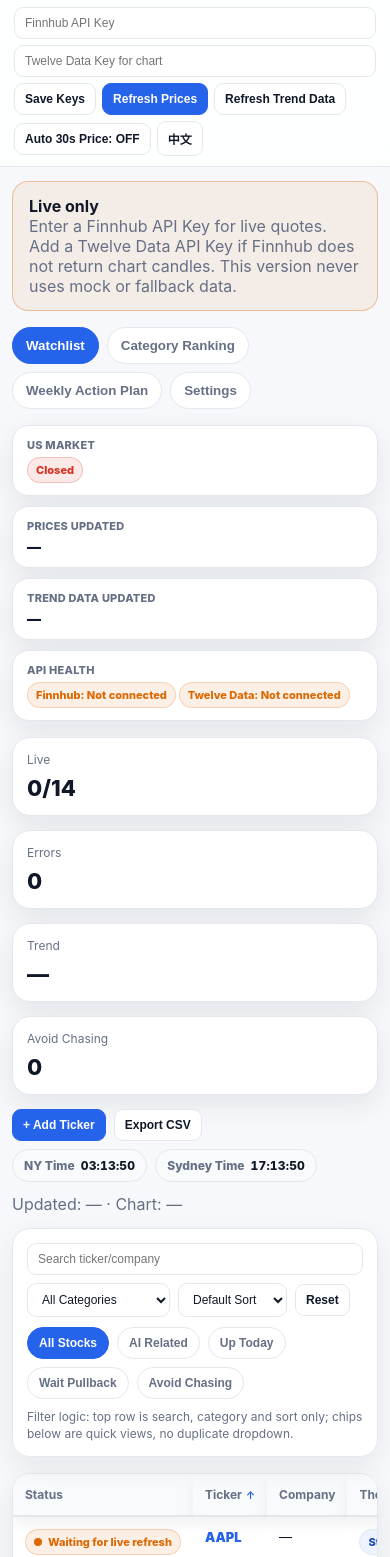
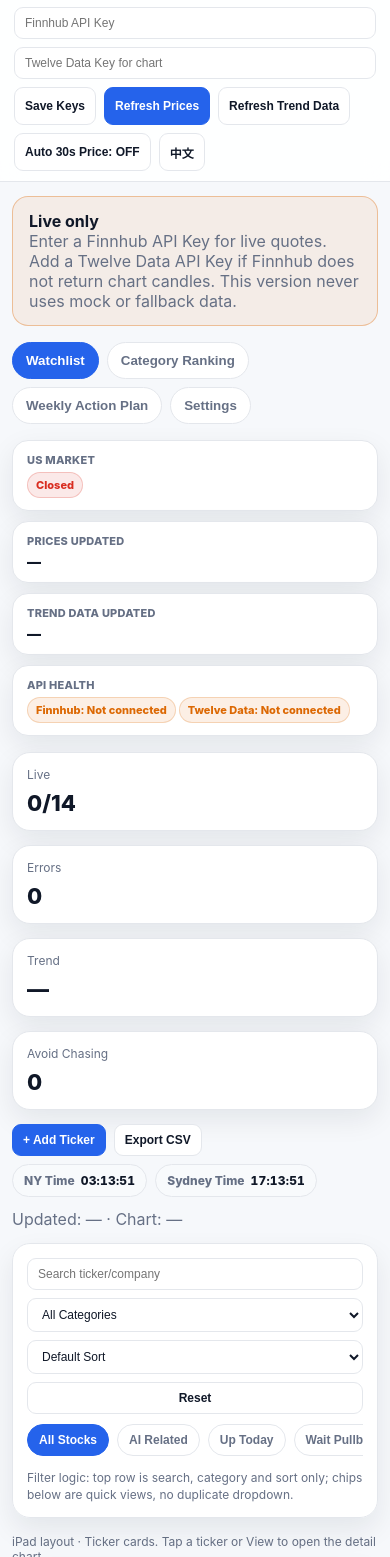
Before and after one commit to nicaisrd-lgtm/stock-dashboard, a plain HTML site: page index.html in a window 390 px wide. Shown: the part 43-1600 px from the top of the page. Drawn offline with Linux system fonts and the light colour scheme.

Commit message:
Add files via upload

```diff
--- a/index.html
+++ b/index.html
@@ -240,122 +240,290 @@
     }
 
 
-    /* Stock table area: scrolls inside its own panel so the column header stays directly under the sticky filters. */
-    :root{--stock-table-max-height:520px;}
+
+    /* CLEAN STICKY REBUILD
+       Do not use fixed positioning. This prevents rows from sliding underneath.
+       The three sections stay in normal document flow and become sticky only when reached. */
+    :root{
+      --nd-topbar-h:64px;
+      --nd-filter-h:150px;
+      --nd-table-head-top:214px;
+    }
+    .topbar{
+      position:sticky !important;
+      top:0 !important;
+      z-index:1000 !important;
+    }
+    .filter-panel{
+      position:sticky !important;
+      top:var(--nd-topbar-h) !important;
+      z-index:900 !important;
+      margin:14px 0 16px !important;
+      background:rgba(255,255,255,.98) !important;
+      backdrop-filter:blur(14px) !important;
+      -webkit-backdrop-filter:blur(14px) !important;
+      box-shadow:0 12px 28px rgba(16,24,40,.08) !important;
+    }
+    [data-theme="dark"] .filter-panel{
+      background:rgba(17,24,39,.98) !important;
+      box-shadow:0 12px 28px rgba(2,6,23,.40) !important;
+    }
     .desktop-table-wrap{
-      max-width:100%;
-      max-height:var(--stock-table-max-height);
-      overflow:auto;
-      position:relative;
+      overflow:visible !important;
+      max-height:none !important;
+      position:relative !important;
+      border-radius:18px !important;
+    }
+    .desktop-table-wrap table{
+      min-width:1500px !important;
+      border-collapse:separate !important;
+      border-spacing:0 !important;
     }
     .desktop-table-wrap thead th{
-      position:sticky;
-      top:0;
-      z-index:3;
-      background:var(--panel2);
-      box-shadow:0 1px 0 var(--line), 0 8px 18px rgba(16,24,40,.06);
+      position:sticky !important;
+      top:var(--nd-table-head-top) !important;
+      z-index:800 !important;
+      background:var(--panel2) !important;
+      box-shadow:0 1px 0 var(--line), 0 8px 16px rgba(16,24,40,.08) !important;
     }
     [data-theme="dark"] .desktop-table-wrap thead th{
-      background:#182235;
-      box-shadow:0 1px 0 rgba(148,163,184,.18), 0 8px 18px rgba(2,6,23,.35);
+      background:#182235 !important;
     }
-    @media (max-width:1180px){
-      .desktop-table-wrap{max-height:none;overflow:auto;}
-      .desktop-table-wrap thead th{top:0;}
+    .desktop-table-wrap td:nth-child(14),
+    .desktop-table-wrap td:nth-child(15){
+      white-space:normal !important;
+      max-width:190px !important;
+      overflow:hidden !important;
+      text-overflow:ellipsis !important;
     }
-
-
-    /* Table overflow fix: stop long risk/source text from spilling outside the viewport */
-    .desktop-table-wrap table{min-width:1500px;}
-    .desktop-table-wrap td{vertical-align:top;}
-    .desktop-table-wrap td:nth-child(14),
-    .desktop-table-wrap td:nth-child(15){white-space:normal;}
-    .table-warning{
-      display:block;
-      margin-top:6px;
-      max-width:120px;
-      overflow:hidden;
-      text-overflow:ellipsis;
-      white-space:nowrap;
-      color:var(--amber);
-      font-size:12px;
-      line-height:1.25;
-      font-weight:700;
+    @media(max-width:1180px){
+      .desktop-table-wrap{
+        overflow-x:auto !important;
+        overflow-y:visible !important;
+      }
+      .desktop-table-wrap thead th{
+        top:var(--nd-table-head-top) !important;
+      }
     }
 
 
 
-    /* FINAL FIX: keep the table column header pinned directly under the sticky filter panel while the page scrolls. */
-    .desktop-table-wrap{
-      max-height:none !important;
-      overflow-x:auto !important;
-      overflow-y:visible !important;
-      position:relative !important;
+    /* RESPONSIVE FIX
+       On iPad / small desktop widths, stop forcing the wide table.
+       Use the card layout instead, and keep the filter block compact.
+       This avoids horizontal overflow and header/filter overlap. */
+    @media (max-width:1180px){
+      .top-inner{
+        flex-direction:column !important;
+        align-items:flex-start !important;
+        gap:10px !important;
+      }
+      .brand{
+        min-width:0 !important;
+      }
+      .brand-copy,
+      .title-row,
+      .subtitle{
+        min-width:0 !important;
+      }
+      .controls{
+        width:100% !important;
+        display:flex !important;
+        flex-wrap:wrap !important;
+        justify-content:flex-start !important;
+        gap:8px !important;
+        overflow:visible !important;
+      }
+      .api-key{
+        width:calc(50% - 6px) !important;
+        min-width:220px !important;
+        max-width:none !important;
+      }
+      .controls .btn{
+        width:auto !important;
+        min-height:38px !important;
+        white-space:nowrap !important;
+      }
+      .wrap{
+        padding-left:12px !important;
+        padding-right:12px !important;
+      }
+      .filter-panel{
+        top:var(--nd-topbar-h) !important;
+        width:100% !important;
+        max-width:100% !important;
+        border-radius:18px !important;
+        padding:14px !important;
+      }
+      .filterbar{
+        display:grid !important;
+        grid-template-columns:1fr 1fr !important;
+        gap:8px !important;
+      }
+      .filterbar .input,
+      .filterbar .select,
+      .filterbar .btn{
+        width:100% !important;
+        min-width:0 !important;
+      }
+      .chips{
+        display:flex !important;
+        flex-wrap:nowrap !important;
+        overflow-x:auto !important;
+        padding-bottom:4px !important;
+        -webkit-overflow-scrolling:touch !important;
+      }
+      .chip{
+        flex:0 0 auto !important;
+      }
+      .desktop-table-wrap{
+        display:none !important;
+      }
+      .ipad-card-grid{
+        display:grid !important;
+        grid-template-columns:repeat(2,minmax(0,1fr)) !important;
+        gap:14px !important;
+      }
+      .ipad-hint{
+        display:block !important;
+      }
     }
-    .desktop-table-wrap thead th{
-      position:sticky !important;
-      top:var(--sticky-table-head-top, 210px) !important;
-      z-index:5 !important;
-      background:var(--panel2) !important;
-      box-shadow:0 1px 0 var(--line), 0 10px 20px rgba(16,24,40,.08) !important;
+    @media (max-width:760px){
+      .api-key{
+        width:100% !important;
+        min-width:0 !important;
+      }
+      .filterbar{
+        grid-template-columns:1fr !important;
+      }
+      .ipad-card-grid{
+        grid-template-columns:1fr !important;
+      }
+      .stock-card{
+        min-width:0 !important;
+      }
+      .stock-card-head{
+        align-items:flex-start !important;
+      }
+      .stock-card-symbol{
+        font-size:24px !important;
+      }
+      .stock-card-price{
+        font-size:24px !important;
+      }
     }
-    .filter-panel{z-index:6 !important;}
-    .desktop-table-wrap td:nth-child(14),
-    .desktop-table-wrap td:nth-child(15){
-      max-width:190px;
-      overflow:hidden;
-      text-overflow:ellipsis;
-    }
-    .source-cell,
-    .table-source,
-    td.source-col{
-      max-width:190px;
-      overflow:hidden;
-      text-overflow:ellipsis;
+    @media (min-width:1181px){
+      .desktop-table-wrap{
+        display:block !important;
+      }
+      .ipad-card-grid{
+        display:none !important;
+      }
     }
 
 
 
-    /* FINAL STABLE TABLE LAYOUT
-       Keep filter panel sticky, then make the stock table its own scroll area.
-       The column header stays at the top of that table area, directly below filters. */
-    .desktop-table-wrap{
-      max-width:100% !important;
-      max-height:calc(100vh - var(--stock-table-panel-top, 250px)) !important;
-      min-height:420px !important;
-      overflow:auto !important;
-      position:relative !important;
-      isolation:isolate;
+    /* RESPONSIVE HARD FIX:
+       The wide spreadsheet table is not usable on iPad / narrow browser / zoomed desktop.
+       Force card mode under 1500px OR when JS detects a touch device.
+       This removes the broken right-side overflow columns completely. */
+    body.use-card-layout .desktop-table-wrap{
+      display:none !important;
     }
-    .desktop-table-wrap table{
-      border-collapse:separate !important;
-      border-spacing:0 !important;
-      min-width:1500px !important;
+    body.use-card-layout .ipad-card-grid{
+      display:grid !important;
+      grid-template-columns:repeat(2,minmax(0,1fr)) !important;
+      gap:14px !important;
     }
-    .desktop-table-wrap thead{
-      display:table-header-group !important;
+    body.use-card-layout .ipad-hint{
+      display:block !important;
     }
-    .desktop-table-wrap thead th{
-      position:sticky !important;
-      top:0 !important;
-      z-index:10 !important;
-      background:var(--panel2) !important;
-      box-shadow:0 1px 0 var(--line), 0 8px 16px rgba(16,24,40,.06) !important;
+    body.use-card-layout .filter-panel{
+      width:auto !important;
+      max-width:none !important;
+      left:auto !important;
+      right:auto !important;
+      transform:none !important;
+      margin:14px 0 16px !important;
+      padding:14px !important;
+      border-radius:18px !important;
     }
-    [data-theme="dark"] .desktop-table-wrap thead th{
-      background:#182235 !important;
+    body.use-card-layout .filterbar{
+      display:grid !important;
+      grid-template-columns:minmax(220px,1.4fr) minmax(150px,.8fr) minmax(140px,.7fr) auto !important;
+      gap:8px !important;
+      align-items:center !important;
     }
-    .desktop-table-wrap tbody td{
-      background:var(--panel) !important;
+    body.use-card-layout .filterbar .input,
+    body.use-card-layout .filterbar .select,
+    body.use-card-layout .filterbar .btn{
+      width:100% !important;
+      min-width:0 !important;
     }
-    .desktop-table-wrap tbody tr:hover td{
-      background:var(--panel2) !important;
+    body.use-card-layout .chips{
+      display:flex !important;
+      flex-wrap:nowrap !important;
+      overflow-x:auto !important;
+      padding-bottom:4px !important;
+      -webkit-overflow-scrolling:touch !important;
     }
-    .filter-panel{
-      z-index:20 !important;
+    body.use-card-layout .chip{
+      flex:0 0 auto !important;
     }
-    @media (max-width:1180px){
-      .desktop-table-wrap{min-height:360px !important;}
+    body.use-card-layout .top-inner{
+      flex-direction:column !important;
+      align-items:flex-start !important;
+      gap:10px !important;
+    }
+    body.use-card-layout .controls{
+      width:100% !important;
+      display:flex !important;
+      flex-wrap:wrap !important;
+      justify-content:flex-start !important;
+      gap:8px !important;
+      overflow:visible !important;
+    }
+    body.use-card-layout .api-key{
+      width:calc(50% - 6px) !important;
+      min-width:220px !important;
+      max-width:none !important;
+    }
+    body.use-card-layout .controls .btn{
+      width:auto !important;
+      min-height:38px !important;
+      white-space:nowrap !important;
+    }
+
+    @media (max-width:1500px){
+      .desktop-table-wrap{display:none !important;}
+      .ipad-card-grid{
+        display:grid !important;
+        grid-template-columns:repeat(2,minmax(0,1fr)) !important;
+        gap:14px !important;
+      }
+      .ipad-hint{display:block !important;}
+    }
+    @media (max-width:760px){
+      body.use-card-layout .filterbar{
+        grid-template-columns:1fr !important;
+      }
+      body.use-card-layout .api-key{
+        width:100% !important;
+        min-width:0 !important;
+      }
+      body.use-card-layout .ipad-card-grid,
+      .ipad-card-grid{
+        grid-template-columns:1fr !important;
+      }
+      .stock-card{min-width:0 !important;}
+      .stock-card-metrics,
+      .stock-card-scores{
+        grid-template-columns:repeat(3,minmax(0,1fr)) !important;
+      }
+    }
+    @media (min-width:1501px){
+      body:not(.use-card-layout) .desktop-table-wrap{display:block !important;}
+      body:not(.use-card-layout) .ipad-card-grid{display:none !important;}
     }
 
   </style>
@@ -545,12 +713,6 @@
     return out;
   }
   function warningHtml(s){ const w=riskWarnings(s); return w.length?`<div class="warning-text">⚠ ${w[0]}</div>`:`<div class="muted" style="font-size:12px">${t('noWarnings')}</div>`; }
-  function tableWarningHtml(s){
-    const w=riskWarnings(s);
-    if(!w.length) return '';
-    const shortLabel = (s.entryRisk||0)>=80 ? t('avoidChasing') : (s.entryRisk||0)>=60 ? t('riskWarning') : t('trendStatus');
-    return `<span class="table-warning" title="${escapeHtml(w[0])}">⚠ ${escapeHtml(shortLabel)}</span>`;
-  }
   function apiHealth(){
     const stocks=Object.values(state.stocks||{});
     const quoteErr=stocks.some(s=>s.status==='error');
@@ -756,7 +918,7 @@
   }
   function rowHtml(s){
     const err=s.error?`<div class="muted" style="max-width:180px;white-space:normal">${escapeHtml(s.error)}</div>`:'';
-    return `<tr><td>${statusBadge(s)}${err}</td><td><span class="ticker" data-view="${s.symbol}">${s.symbol}</span></td><td>${escapeHtml(s.name||'—')}</td><td><span class="badge">${escapeHtml(s.theme||'Other')}</span></td><td>${priorityButtonsHtml(s,true)}</td><td class="num">${money(s.c)}</td><td class="num ${s.dp>0?'pos':s.dp<0?'neg':''}">${pct(s.dp)}</td><td class="num ${s.perf5>0?'pos':s.perf5<0?'neg':''}">${pct(s.perf5)}</td><td class="num ${s.perf30>0?'pos':s.perf30<0?'neg':''}">${pct(s.perf30)}</td><td class="num ${s.perf90>0?'pos':s.perf90<0?'neg':''}">${pct(s.perf90)}</td><td class="num">${scoreBadge(s.trendScore)}</td><td class="num">${scoreBadge(s.stabilityScore)}</td><td class="num">${scoreBadge(s.entryRisk,'risk')}</td><td>${s.actionTag?`<span class="badge ${s.entryRisk>=75?'red':s.trendScore>=70?'green':'amber'}">${escapeHtml(s.actionTag)}</span>`:'—'}${tableWarningHtml(s)}</td><td>${chartBadge(s)}<div class="muted" style="max-width:240px;white-space:normal;margin-top:4px">${s.status==='live'?escapeHtml(s.source||'Finnhub API'):'—'}${s.chartError?' · '+escapeHtml(s.chartError):''}</div></td><td><button class="btn small" data-view="${s.symbol}">${t('view')}</button> <button class="btn small danger" data-remove="${s.symbol}">${t('remove')}</button></td></tr>`;
+    return `<tr><td>${statusBadge(s)}${err}</td><td><span class="ticker" data-view="${s.symbol}">${s.symbol}</span></td><td>${escapeHtml(s.name||'—')}</td><td><span class="badge">${escapeHtml(s.theme||'Other')}</span></td><td>${priorityButtonsHtml(s,true)}</td><td class="num">${money(s.c)}</td><td class="num ${s.dp>0?'pos':s.dp<0?'neg':''}">${pct(s.dp)}</td><td class="num ${s.perf5>0?'pos':s.perf5<0?'neg':''}">${pct(s.perf5)}</td><td class="num ${s.perf30>0?'pos':s.perf30<0?'neg':''}">${pct(s.perf30)}</td><td class="num ${s.perf90>0?'pos':s.perf90<0?'neg':''}">${pct(s.perf90)}</td><td class="num">${scoreBadge(s.trendScore)}</td><td class="num">${scoreBadge(s.stabilityScore)}</td><td class="num">${scoreBadge(s.entryRisk,'risk')}</td><td>${s.actionTag?`<span class="badge ${s.entryRisk>=75?'red':s.trendScore>=70?'green':'amber'}">${escapeHtml(s.actionTag)}</span>`:'—'}${warningHtml(s)}</td><td>${chartBadge(s)}<div class="muted" style="max-width:240px;white-space:normal;margin-top:4px">${s.status==='live'?escapeHtml(s.source||'Finnhub API'):'—'}${s.chartError?' · '+escapeHtml(s.chartError):''}</div></td><td><button class="btn small" data-view="${s.symbol}">${t('view')}</button> <button class="btn small danger" data-remove="${s.symbol}">${t('remove')}</button></td></tr>`;
   }
   function bindRowActions(){
     document.querySelectorAll('[data-view]').forEach(el=>el.onclick=()=>{activeSymbol=el.dataset.view;activePage='detail';render();});
@@ -808,21 +970,24 @@
       <button class="btn primary" id="settingsSave">${t('saveKey')}</button></div><div style="margin-top:16px">${renderStatusStrip()}</div>${errors.length?`<div class="card" style="margin-top:16px"><h3>${t('errors')}</h3><ul class="error-list">${errors.map(e=>`<li><b>${e.symbol}</b>: ${escapeHtml(e.error||e.chartError||'Unknown error')}</li>`).join('')}</ul></div>`:''}`;
     $('settingsSave').onclick=()=>{localStorage.setItem(KEY_STORAGE,$('settingsKey').value.trim());localStorage.setItem(CHART_KEY_STORAGE,$('settingsChartKey').value.trim());$('apiKey').value=$('settingsKey').value.trim(); if($('chartApiKey')) $('chartApiKey').value=$('settingsChartKey').value.trim(); render();};
   }
+
+  function updateResponsiveMode(){
+    const forceCard = window.innerWidth <= 1500 || (window.matchMedia && window.matchMedia('(pointer: coarse)').matches);
+    document.body.classList.toggle('use-card-layout', !!forceCard);
+  }
+
   function updateStickyTableHeader(){
+    updateResponsiveMode();
+    const root=document.documentElement;
+    const topbar=document.querySelector('.topbar');
     const panel=document.querySelector('.filter-panel');
-    const wrap=document.querySelector('.desktop-table-wrap');
-    if(!panel||!wrap) return;
-    const rect=panel.getBoundingClientRect();
-    const panelBottom=Math.max(0, Math.ceil(rect.bottom));
-    // Table is now its own scroll area. This keeps the visible table height
-    // calculated from the bottom of the sticky filter panel. The table header
-    // itself stays sticky at top:0 inside the table panel, so it cannot float
-    // into the data rows or disappear above the panel.
-    document.documentElement.style.setProperty('--stock-table-panel-top', (panelBottom + 24) + 'px');
+    const topbarH=topbar?Math.ceil(topbar.getBoundingClientRect().height):64;
+    const panelH=panel?Math.ceil(panel.getBoundingClientRect().height):150;
+    root.style.setProperty('--nd-topbar-h', topbarH + 'px');
+    root.style.setProperty('--nd-filter-h', panelH + 'px');
+    root.style.setProperty('--nd-table-head-top', (topbarH + panelH) + 'px');
   }
-  function render(){setTopTexts();renderNotice();renderTabs(); if(activePage==='detail')renderDetail(); else if(activePage==='ranking')renderRanking(); else if(activePage==='weekly')renderWeekly(); else if(activePage==='settings')renderSettings(); else renderWatchlist(); requestAnimationFrame(updateStickyTableHeader);}
-  window.addEventListener('scroll',updateStickyTableHeader,{passive:true});
-  window.addEventListener('resize',updateStickyTableHeader);
+  function render(){setTopTexts();renderNotice();renderTabs(); if(activePage==='detail')renderDetail(); else if(activePage==='ranking')renderRanking(); else if(activePage==='weekly')renderWeekly(); else if(activePage==='settings')renderSettings(); else renderWatchlist(); updateResponsiveMode(); requestAnimationFrame(updateStickyTableHeader); setTimeout(updateStickyTableHeader,120); setTimeout(updateStickyTableHeader,120); setTimeout(updateStickyTableHeader,80);}
 
   async function refreshLiveData(){
     if(isRefreshing) return;
@@ -992,20 +1157,22 @@
   function toggleAutoRefresh(){
     state.autoRefresh=!state.autoRefresh;
     saveState();
-    startAutoRefresh();
+    window.addEventListener('resize',updateStickyTableHeader);
+  window.addEventListener('scroll',updateStickyTableHeader,{passive:true});
+  updateResponsiveMode();
+  startAutoRefresh();
     render();
     if(state.autoRefresh && currentKey() && !isRefreshing) refreshLiveData();
   }
 
   $('apiKey').value=currentKey(); if($('chartApiKey')) $('chartApiKey').value=currentChartKey(); $('saveKeyBtn').onclick=()=>{localStorage.setItem(KEY_STORAGE,$('apiKey').value.trim()); if($('chartApiKey')) localStorage.setItem(CHART_KEY_STORAGE,$('chartApiKey').value.trim()); render(); if(state.autoRefresh && currentKey() && !isRefreshing) refreshLiveData();}; $('refreshBtn').onclick=refreshLiveData; if($('refreshChartsBtn')) $('refreshChartsBtn').onclick=()=>refreshChartData(); $('autoRefreshBtn').onclick=toggleAutoRefresh; $('langBtn').onclick=()=>{state.lang=state.lang==='en'?'zh':'en';saveState();render();};
   $('closeModal').onclick=closeModal; $('cancelModal').onclick=closeModal; $('addTickerConfirm').onclick=addTicker; $('newSymbol').addEventListener('keydown',e=>{if(e.key==='Enter')addTicker();}); $('tickerModal').addEventListener('click',e=>{if(e.target.id==='tickerModal')closeModal();});
-  window.addEventListener('scroll', updateStickyTableHeader, {passive:true});
-  window.addEventListener('resize', updateStickyTableHeader);
+  window.addEventListener('resize',updateStickyTableHeader);
+  window.addEventListener('scroll',updateStickyTableHeader,{passive:true});
   startAutoRefresh();
   render();
   setInterval(updateMarketClocks,1000);
   updateMarketClocks();
-  requestAnimationFrame(updateStickyTableHeader);
 })();
 </script>
 </body>
```
